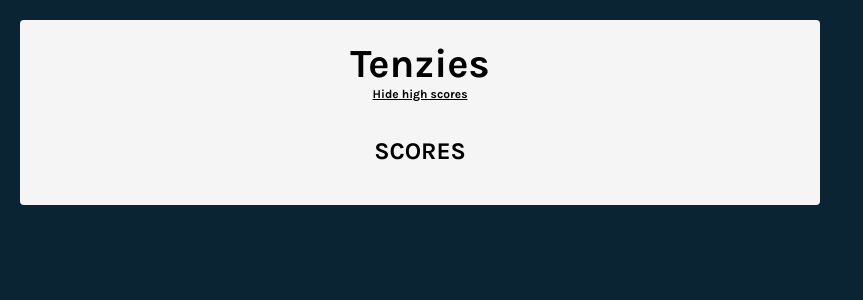
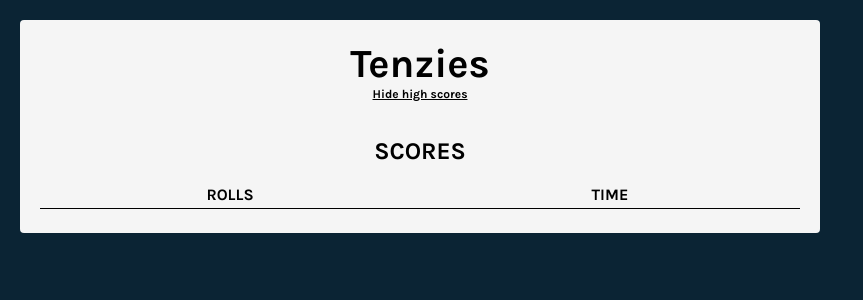
Before and after one commit to vishalicious213/tenzies, a React (Vite) app: page / in a window 1280 px wide. Both pictures are taken after a click on the element "See high scores". Shown: the top 300 px of the page, without its empty margins (0-863 px from the left). Built offline with nearby package versions, Linux system fonts and the light colour scheme.

Commit message:
initial layout for scoreboard

```diff
--- a/src/Scores.jsx
+++ b/src/Scores.jsx
@@ -2,9 +2,16 @@ export default function Scores({scores}) {
     return (
         <section className="scores">
             <h2>SCORES</h2>
+            <div className="scores-header">
+                <div>ROLLS</div>
+                <div>TIME</div>
+            </div>
             {scores.map((score, index) => {
                 return (
-                    <div key={index}>Rolls: {score.roll} | Time: {score.time}</div>
+                    <div className="scoreboard" key={index}>
+                        <div>{score.roll}</div>
+                        <div>{score.time}s</div>
+                    </div>
                 )
             })}
         </section>
--- a/style.css
+++ b/style.css
@@ -91,6 +91,34 @@ main {
     cursor: pointer;
 }
 
+/* SCORES */
+
+.scores {
+    width: 100%;
+}
+
+.scores h2 {
+    text-align: center;
+}
+
+.scores-header {
+    display: grid;
+    grid-template-columns: 1fr 1fr;
+    text-align: center;
+    border-bottom: 1px solid black;
+    margin-bottom: .25rem;
+    padding-bottom: .25rem;
+}
+
+.scoreboard {
+    display: grid;
+    grid-template-columns: 1fr 1fr;
+    text-align: center;
+    border-bottom: 1px solid rgb(175, 175, 175);
+    margin-bottom: .1rem;
+    padding-bottom: .1rem;
+}
+
 @media screen and (min-width: 420px) {
     .die-face {
         height: 3rem;
```
